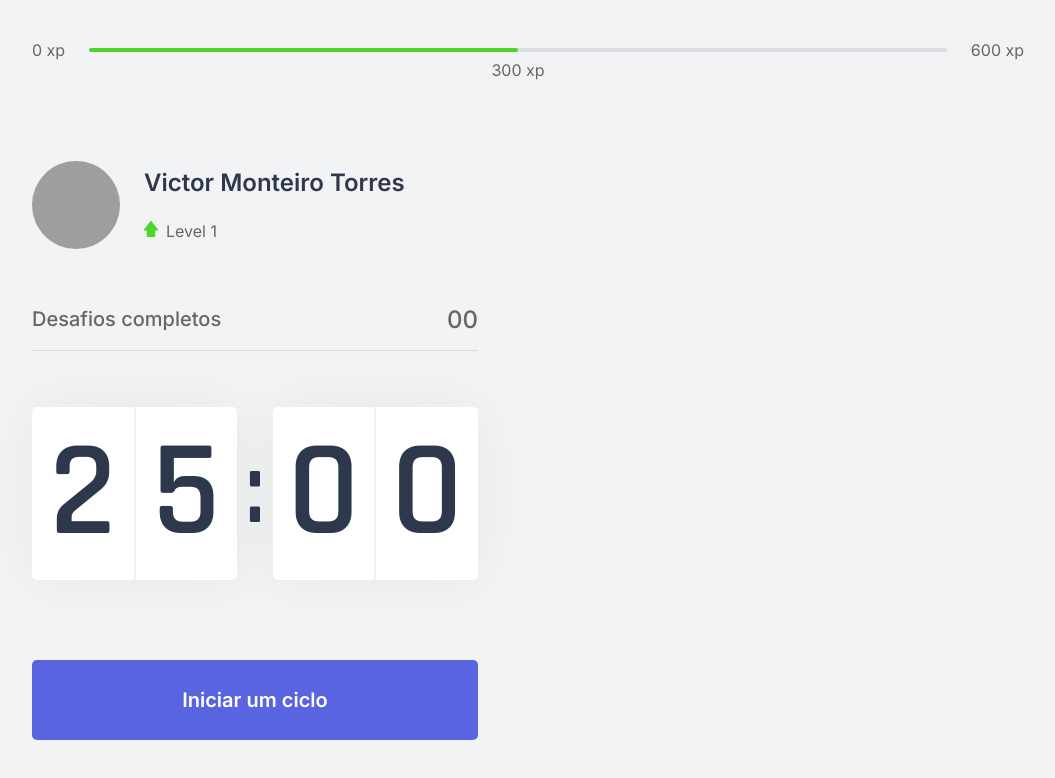
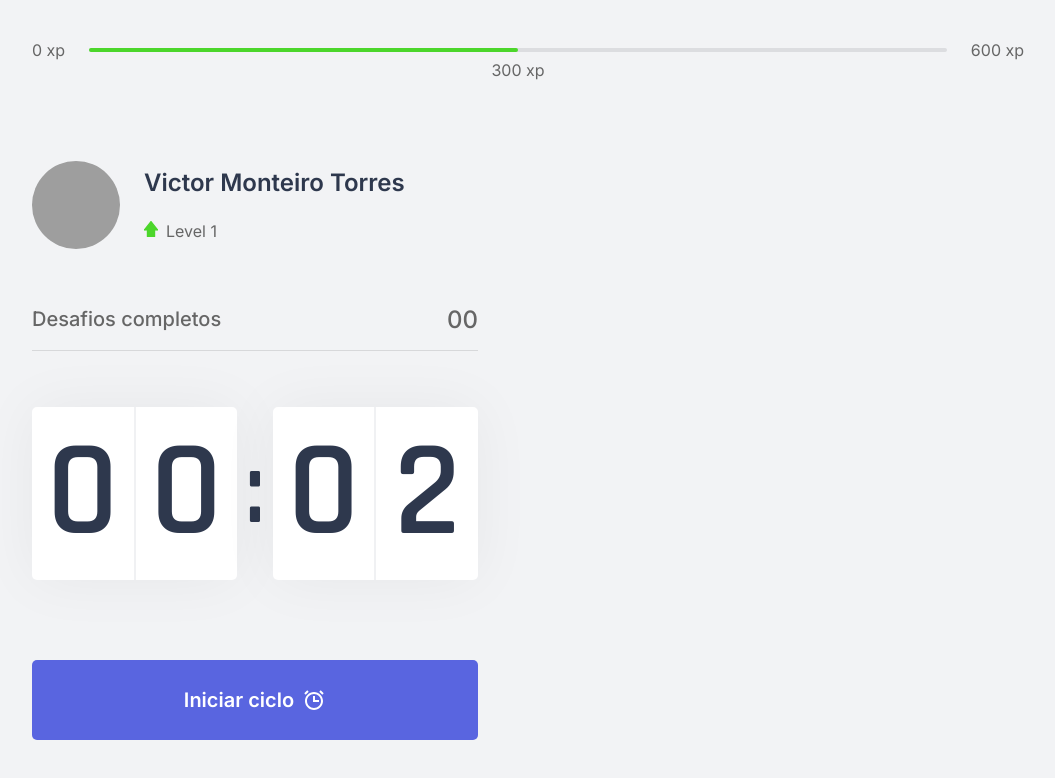
Before and after one commit to Victoorres/moveit, a Next.js app: page / in a window 1280 px wide. Shown: the top 778 px of the page, without its empty margins (112-1167 px from the left). Built offline with nearby package versions, Linux system fonts and the light colour scheme; grey boxes are pictures that could not be loaded.

Commit message:
✨ feat: adding buttons and icons to stopp and finishe buttonsd

```diff
--- a/package.json
+++ b/package.json
@@ -9,9 +9,11 @@
     "lint": "next lint"
   },
   "dependencies": {
+    "flat-color-icons": "^1.1.0",
     "next": "11.1.2",
     "react": "17.0.2",
-    "react-dom": "17.0.2"
+    "react-dom": "17.0.2",
+    "react-icons": "^4.2.0"
   },
   "devDependencies": {
     "@types/node": "^16.9.6",
--- a/src/components/Countdown.tsx
+++ b/src/components/Countdown.tsx
@@ -1,9 +1,13 @@
+import { BiAlarm, BiBadgeCheck, BiXCircle } from 'react-icons/bi';
 import styles from '../styles/components/Countdown.module.css';
 import { useState, useEffect } from 'react';
 
+let countdownTimeout: NodeJS.Timeout;
+
 export function Countdown() {
-  const [time, setTime] = useState(1500);
-  const [active, setActive] = useState(false);
+  const [time, setTime] = useState(2);
+  const [isActive, setIsActive] = useState(false);
+  const [hasFinished, setHasFinished] = useState(false);
 
   const minutes = Math.floor(time / 60);
   const seconds = time % 60;
@@ -13,16 +17,25 @@ export function Countdown() {
   const [secondLeft, secondRight] = String(seconds).padStart(2, '0').split('');
 
   function startCountdown(): void {
-    setActive(true);
+    setIsActive(true);
+  }
+
+  function resetCountdown(): void {
+    clearTimeout(countdownTimeout);
+    setIsActive(false);
+    setTime(1500);
   }
 
   useEffect(() => {
-    if (active && time > 0) {
-      setTimeout(() => {
+    if (isActive && time > 0) {
+      countdownTimeout = setTimeout(() => {
         setTime(time - 1);
       }, 1000);
+    } else if (isActive && time === 0) {
+      setHasFinished(true);
+      setIsActive(false);
     }
-  }, [active, time]);
+  }, [isActive, time]);
 
   return (
     <div>
@@ -38,9 +51,37 @@ export function Countdown() {
         </div>
       </div>
 
-      <button type="button" className={styles.countdownButton} onClick={startCountdown}>
-        Iniciar um ciclo
-      </button>
+      {hasFinished ? (
+        <button disabled className={styles.countdownButton}>
+          Ciclo encerrado{' '}
+          <i className={`${styles.countdownIcon} ${styles.countdownIconFinished}`}>
+            <BiBadgeCheck color="var(--green)" />
+          </i>
+        </button>
+      ) : (
+        <>
+          {isActive ? (
+            /** BOTÃO ABANDONAR CICLO */ <button
+              type="button"
+              onClick={resetCountdown}
+              className={`${styles.countdownButton} ${styles.countdownButtonActive}`}
+            >
+              Abandonar ciclo
+              <i className={`${styles.countdownIcon} ${styles.countdownIconActive}`}>
+                <BiXCircle />
+              </i>
+            </button>
+          ) : (
+            /** BOTÃO INICIAR CICLO */
+            <button type="button" className={styles.countdownButton} onClick={startCountdown}>
+              Iniciar ciclo
+              <i className={`${styles.countdownIcon} ${styles.countdownIconActive}`}>
+                <BiAlarm size="1.5rem" style={{ color: 'var(--white)' }} />
+              </i>
+            </button>
+          )}
+        </>
+      )}
     </div>
   );
 }
--- a/src/styles/components/Countdown.module.css
+++ b/src/styles/components/Countdown.module.css
@@ -1,9 +1,9 @@
 .countdownContainer {
   display: flex;
+  font-weight: 600;
   align-items: center;
+  color: var(--title);
   font-family: Rajdhani;
-  font-weight: 600;
-  color: var(--title);
 }
 
 .countdownContainer > div {
@@ -14,10 +14,10 @@
   justify-content: space-evenly;
 
   background-color: var(--white);
-  box-shadow: 0 0 60px rgba(0, 0, 0, 0.05);
-  border-radius: 5px;
   font-size: 8.5rem;
   text-align: center;
+  border-radius: 5px;
+  box-shadow: 0 0 60px rgba(0, 0, 0, 0.05);
 }
 
 .countdownContainer > div span {
@@ -33,8 +33,8 @@
 }
 
 .countdownContainer > span {
+  margin: 0 0.5rem;
   font-size: 6.25rem;
-  margin: 0 0.5rem;
 }
 
 .countdownButton {
@@ -50,15 +50,38 @@
   border: 0;
   border-radius: 5px;
 
+  color: var(--white);
   background: var(--blue);
-  color: var(--white);
 
+  font-weight: 600;
   font-size: 1.25rem;
-  font-weight: 600;
 
   transition: background-color 0.2s;
 }
 
-.countdownButton:hover {
+.countdownButton:not(:disabled):hover {
   background: var(--blue-dark);
 }
+
+.countdownButtonActive {
+  color: var(--title);
+  background: var(--white);
+}
+
+.countdownButtonActive:not(:disabled):hover {
+  color: var(--white);
+  background: var(--red);
+}
+
+.countdownButton:disabled {
+  color: var(--text);
+  cursor: not-allowed;
+  background: var(--white);
+  border-bottom: 4px solid var(--green);
+}
+
+.countdownIcon {
+  display: flex;
+  margin-left: 0.5rem;
+  font-size: 1.5rem;
+}
```
Also changed, not shown: 1 other file (tests, documents, lock files or other folders).
